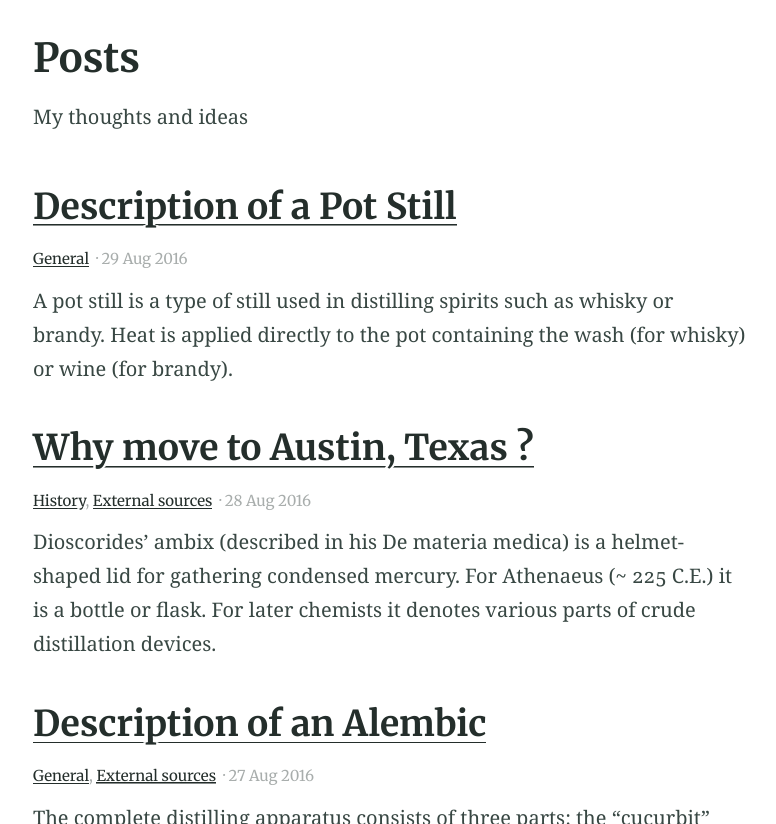
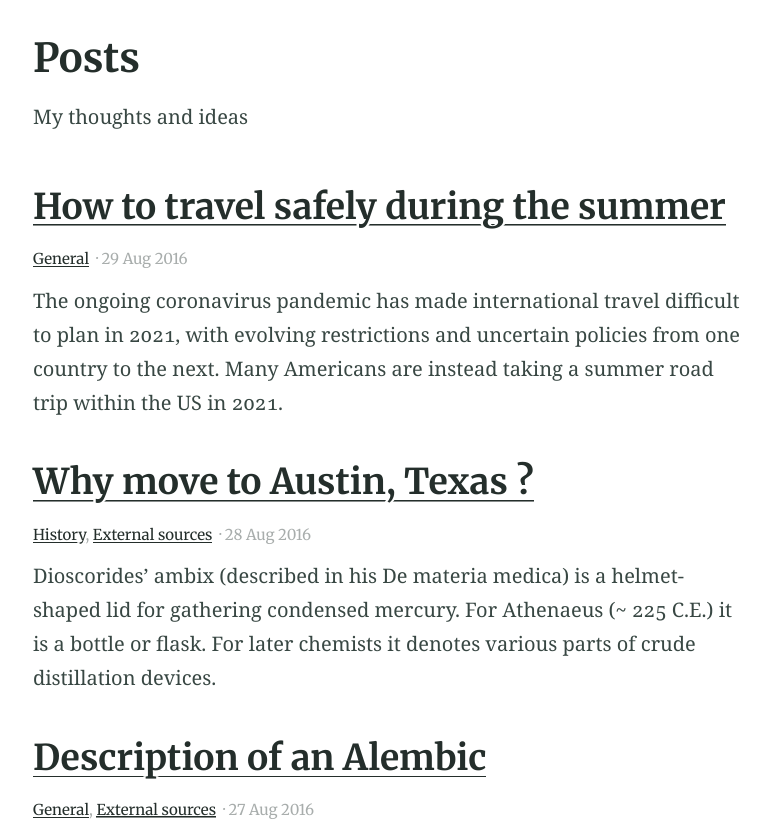
Before and after one commit to Coolweb2go/alembic, a Jekyll site: the page built from blog/index.html, in a window 1280 px wide and 900 px high, scrolled down 336 px, cut to the strip 76-900 px from the top of the window. Shown: the whole strip, without its empty margins (250-1026 px from the left). Built offline with Jekyll 4.4.1, drawn with Linux system fonts in a browser that asks for light colours; the list of posts is cut into pages by our own code.

Commit message:
Update from Forestry.io elle gamboa updated _posts/2016-08-29-example-post-three.md

```diff
--- a/_posts/2016-08-29-example-post-three.md
+++ b/_posts/2016-08-29-example-post-three.md
@@ -1,16 +1,20 @@
 ---
-title: Description of a Pot Still
+title: How to travel safely during the summer
 categories:
 - General
-excerpt: |
-  A pot still is a type of still used in distilling spirits such as whisky or brandy. Heat is applied directly to the pot containing the wash (for whisky) or wine (for brandy).
+excerpt: 'The ongoing coronavirus pandemic has made international travel difficult
+  to plan in 2021, with evolving restrictions and uncertain policies from one country
+  to the next. Many Americans are instead taking a summer road trip within the US
+  in 2021.
+
+'
 feature_text: |
-  ## The Pot Still
-  The modern pot still is a descendant of the alembic, an earlier distillation device
-feature_image: "https://picsum.photos/2560/600?image=733"
-image: "https://picsum.photos/2560/600?image=733"
+  ## What states are safe to travel
+  after  Covid-19 restrictions are upgraded
+feature_image: https://picsum.photos/2560/600?image=733
+image: https://picsum.photos/2560/600?image=733
+
 ---
-
 A pot still is a type of still used in distilling spirits such as whisky or brandy. Heat is applied directly to the pot containing the wash (for whisky) or wine (for brandy). This is called a batch distillation (as opposed to a continuous distillation).
 
 At standard atmospheric pressure, alcohol boils at 78 °C (172 °F), while water boils at 100 °C (212 °F). During distillation, the vapour contains more alcohol than the liquid. When the vapours are condensed, the resulting liquid contains a higher concentration of alcohol. In the pot still, the alcohol and water vapour combine with esters and flow from the still through the condensing coil. There they condense into the first distillation liquid, the so-called "low wines". The low wines have a strength of about 25–35% alcohol by volume, and flow into a second still. It is then distilled a second time to produce the colourless spirit, collected at about 70% alcohol by volume. Colour is added through maturation in an oak aging barrel, and develops over time.
```
